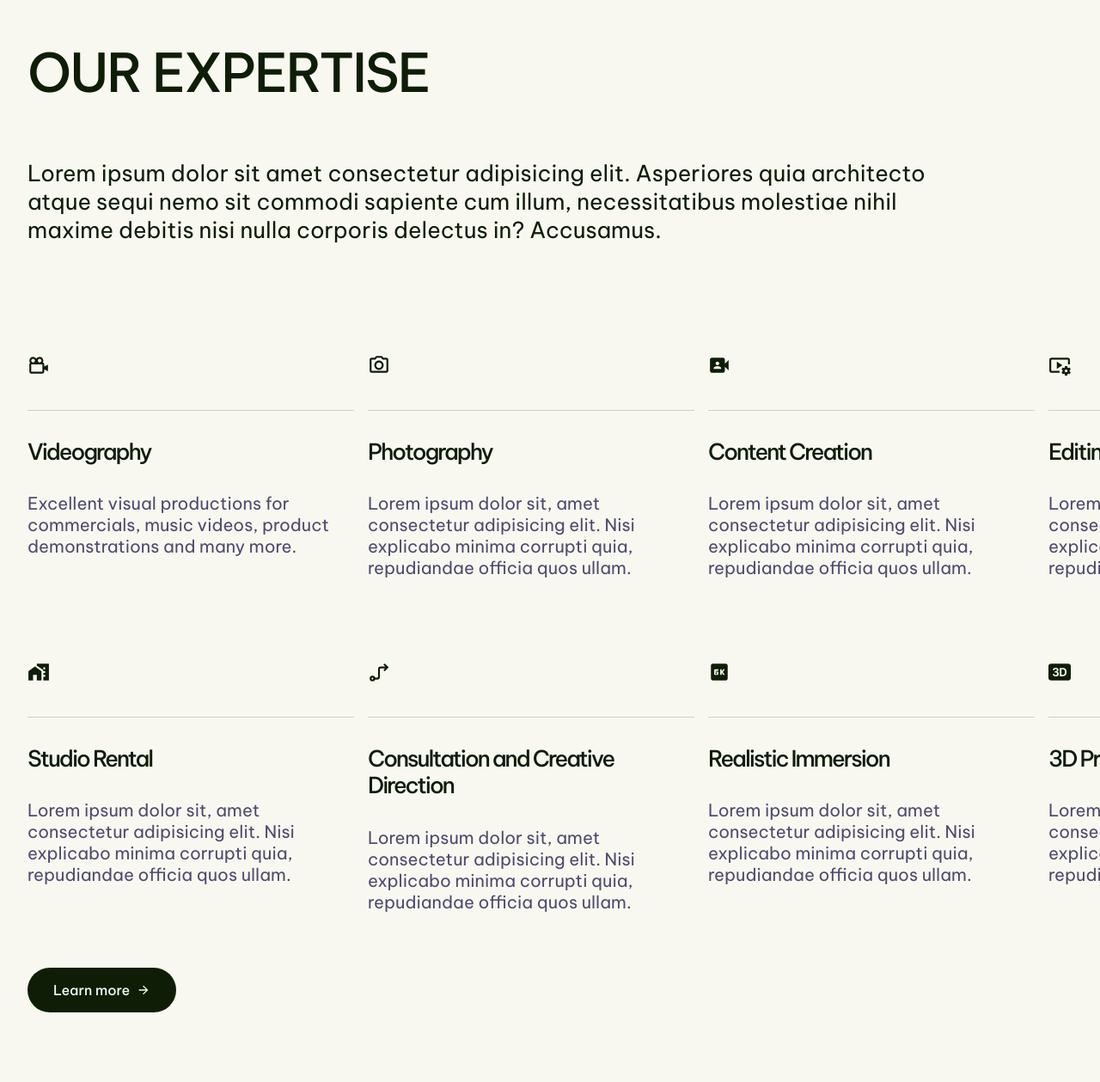
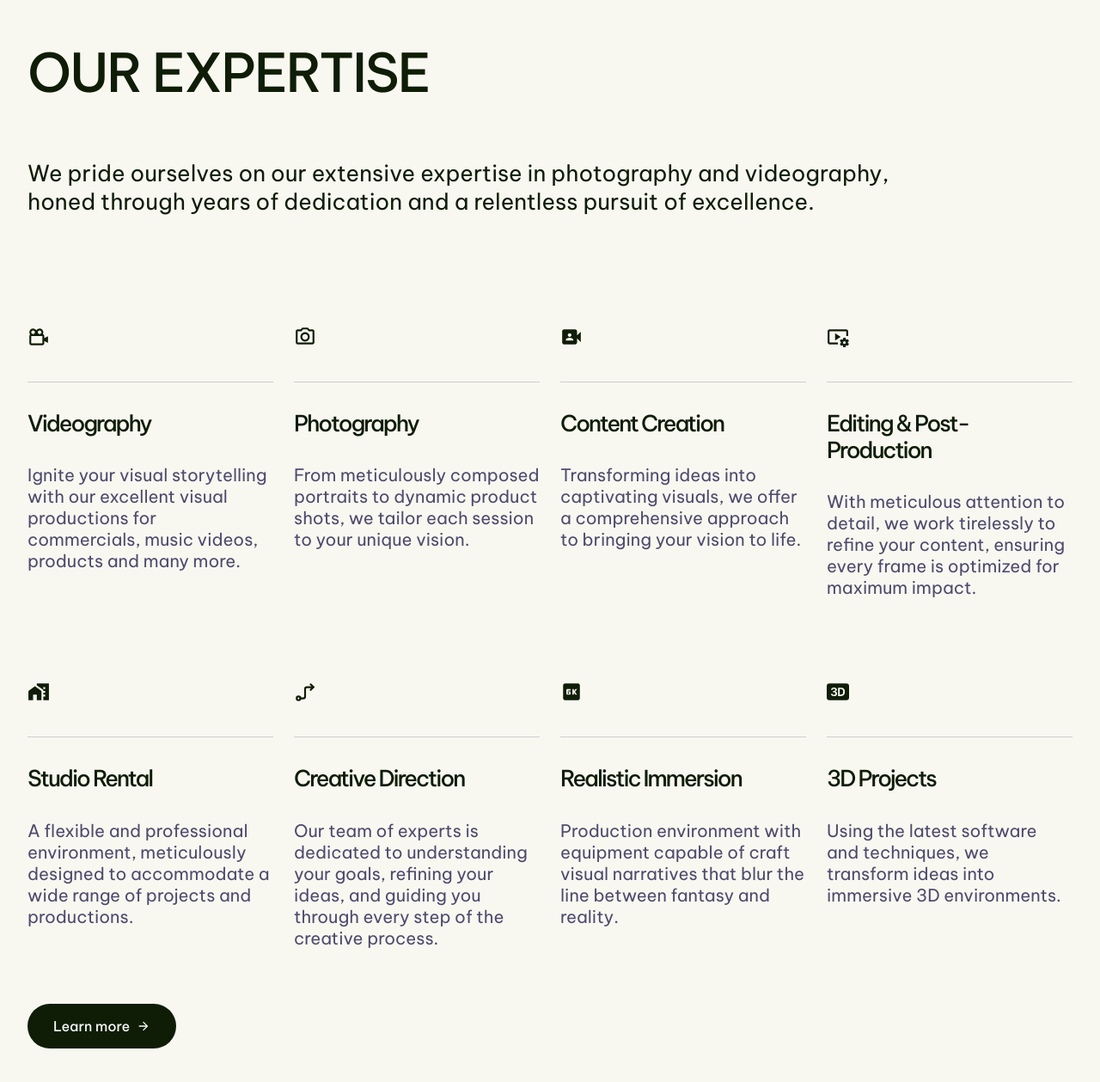
Before and after one commit to SnayderRodrigues/react-study, a React (Vite) app: page / in a window 1280 px wide. Shown: the part 6586-7845 px from the top of the page at 86% size. Built offline with nearby package versions, Linux system fonts and the light colour scheme.

Commit message:
update content for expertise section

```diff
--- a/src/pages/expertise/ExpertisePage.jsx
+++ b/src/pages/expertise/ExpertisePage.jsx
@@ -30,9 +30,14 @@ const ExpertisePage = () => {
           <div className="expertisePage-midpage__headline">
             <h2>Example text</h2>
             <p>
-              Lorem ipsum dolor sit amet consectetur adipisicing elit. Debitis
-              perferendis ex quaerat mollitia iusto, nesciunt ratione quos
-              quibusdam distinctio dolores dignissimos nobis.
+              We pride ourselves on our extensive expertise in photography and
+              videography, honed through years of dedication and a relentless
+              pursuit of excellence.
+            </p>
+            <p>
+              With a diverse team of professionals skilled in various techniques
+              and styles, we offer a comprehensive range of services to meet the
+              unique needs of each project.
             </p>
           </div>
           <div className="expertisePage-midpage__cards-wrapper">
@@ -42,8 +47,8 @@ const ExpertisePage = () => {
               </span>
               <h3>Videography</h3>
               <p>
-                Lorem ipsum dolor sit, amet consectetur adipisicing elit. Nisi
-                explicabo minima corrupti quia, repudiandae officia quos ullam.
+                Excellent visual productions for commercials, music videos,
+                product demonstrations and many more.
               </p>
             </div>
             <div className="expertisePage-midpage__card">
@@ -70,7 +75,7 @@ const ExpertisePage = () => {
               <span>
                 <MdVideoSettings />
               </span>
-              <h3>Editing and Post-Production</h3>
+              <h3>Editing & Post-Production</h3>
               <p>
                 Lorem ipsum dolor sit, amet consectetur adipisicing elit. Nisi
                 explicabo minima corrupti quia, repudiandae officia quos ullam.
@@ -90,7 +95,7 @@ const ExpertisePage = () => {
               <span>
                 <TbArrowGuide />
               </span>
-              <h3>Consultation and Creative Direction</h3>
+              <h3>Creative Direction</h3>
               <p>
                 Lorem ipsum dolor sit, amet consectetur adipisicing elit. Nisi
                 explicabo minima corrupti quia, repudiandae officia quos ullam.
--- a/src/pages/home/Expertise.jsx
+++ b/src/pages/home/Expertise.jsx
@@ -11,20 +11,15 @@ import { TbArrowGuide } from "react-icons/tb";
 import { Md6K } from "react-icons/md";
 import { BsBadge3DFill } from "react-icons/bs";
 
-
-
-
-
 const Expertise = () => {
   return (
     <section id="expertise" className="expertise">
       <div className="wrapper expertise__wrapper">
         <h2>OUR EXPERTISE</h2>
         <p>
-          Lorem ipsum dolor sit amet consectetur adipisicing elit. Asperiores
-          quia architecto atque sequi nemo sit commodi sapiente cum illum,
-          necessitatibus molestiae nihil maxime debitis nisi nulla corporis
-          delectus in? Accusamus.
+          We pride ourselves on our extensive expertise in photography and
+          videography, honed through years of dedication and a relentless
+          pursuit of excellence.
         </p>
         <div className="expertise__cards-wrapper">
           <div className="expertise__card">
@@ -33,8 +28,8 @@ const Expertise = () => {
             </span>
             <h3>Videography</h3>
             <p>
-              Excellent visual productions for commercials, music videos,
-              product demonstrations and many more.
+              Ignite your visual storytelling with our excellent visual
+              productions for commercials, music videos, products and many more.
             </p>
           </div>
           <div className="expertise__card">
@@ -43,8 +38,8 @@ const Expertise = () => {
             </span>
             <h3>Photography</h3>
             <p>
-              Lorem ipsum dolor sit, amet consectetur adipisicing elit. Nisi
-              explicabo minima corrupti quia, repudiandae officia quos ullam.
+              From meticulously composed portraits to dynamic product shots, we
+              tailor each session to your unique vision.
             </p>
           </div>
           <div className="expertise__card">
@@ -53,18 +48,19 @@ const Expertise = () => {
             </span>
             <h3>Content Creation</h3>
             <p>
-              Lorem ipsum dolor sit, amet consectetur adipisicing elit. Nisi
-              explicabo minima corrupti quia, repudiandae officia quos ullam.
+              Transforming ideas into captivating visuals, we offer a
+              comprehensive approach to bringing your vision to life.
             </p>
           </div>
           <div className="expertise__card">
             <span>
               <MdVideoSettings />
             </span>
-            <h3>Editing and Post-Production</h3>
+            <h3>Editing & Post-Production</h3>
             <p>
-              Lorem ipsum dolor sit, amet consectetur adipisicing elit. Nisi
-              explicabo minima corrupti quia, repudiandae officia quos ullam.
+              With meticulous attention to detail, we work tirelessly to refine
+              your content, ensuring every frame is optimized for maximum
+              impact.
             </p>
           </div>
           <div className="expertise__card">
@@ -73,18 +69,19 @@ const Expertise = () => {
             </span>
             <h3>Studio Rental</h3>
             <p>
-              Lorem ipsum dolor sit, amet consectetur adipisicing elit. Nisi
-              explicabo minima corrupti quia, repudiandae officia quos ullam.
+              A flexible and professional environment, meticulously designed to
+              accommodate a wide range of projects and productions.
             </p>
           </div>
           <div className="expertise__card">
             <span>
               <TbArrowGuide />
             </span>
-            <h3>Consultation and Creative Direction</h3>
+            <h3>Creative Direction</h3>
             <p>
-              Lorem ipsum dolor sit, amet consectetur adipisicing elit. Nisi
-              explicabo minima corrupti quia, repudiandae officia quos ullam.
+              Our team of experts is dedicated to understanding your goals,
+              refining your ideas, and guiding you through every step of the
+              creative process.
             </p>
           </div>
           <div className="expertise__card">
@@ -93,8 +90,8 @@ const Expertise = () => {
             </span>
             <h3>Realistic Immersion</h3>
             <p>
-              Lorem ipsum dolor sit, amet consectetur adipisicing elit. Nisi
-              explicabo minima corrupti quia, repudiandae officia quos ullam.
+              Production environment with equipment capable of craft visual
+              narratives that blur the line between fantasy and reality.
             </p>
           </div>
           <div className="expertise__card">
@@ -103,8 +100,8 @@ const Expertise = () => {
             </span>
             <h3>3D Projects</h3>
             <p>
-              Lorem ipsum dolor sit, amet consectetur adipisicing elit. Nisi
-              explicabo minima corrupti quia, repudiandae officia quos ullam.
+              Using the latest software and techniques, we transform ideas into
+              immersive 3D environments.
             </p>
           </div>
         </div>
--- a/src/styles/pages/expertise/_expertisepage.scss
+++ b/src/styles/pages/expertise/_expertisepage.scss
@@ -24,6 +24,7 @@
   }
   &__headline {
     margin-bottom: 8rem;
+
     h2 {
       font-size: u.rem(98);
       font-weight: 500;
@@ -32,13 +33,15 @@
     p {
       font-size: u.rem(26);
       max-width: 60ch;
+      margin-bottom: 2rem;
     }
+
   }
   &__cards-wrapper {
     display: grid;
     justify-content: space-between;
     grid-template-columns: repeat(4, minmax(auto, 1fr));
-    column-gap: 1rem;
+    column-gap: 1.5rem;
     row-gap: 6rem;
   }
   &__card {
--- a/src/styles/pages/home/_expertise.scss
+++ b/src/styles/pages/home/_expertise.scss
@@ -11,6 +11,10 @@
     & > p {
       font-size: u.rem(26);
       max-width: 60ch;
+      margin-bottom: 2rem;
+    }
+
+    & > p:last-of-type {
       margin-bottom: 8rem;
     }
   }
@@ -18,14 +22,13 @@
     display: grid;
     justify-content: space-between;
     grid-template-columns: repeat(4, minmax(auto, 1fr));
-    column-gap: 1rem;
+    column-gap: 1.5rem;
     row-gap: 6rem;
     margin-bottom: 4rem;
   }
   &__card {
     display: flex;
     flex-direction: column;
-    width: 380px;
 
     span {
       font-size: 1.625rem;
```
